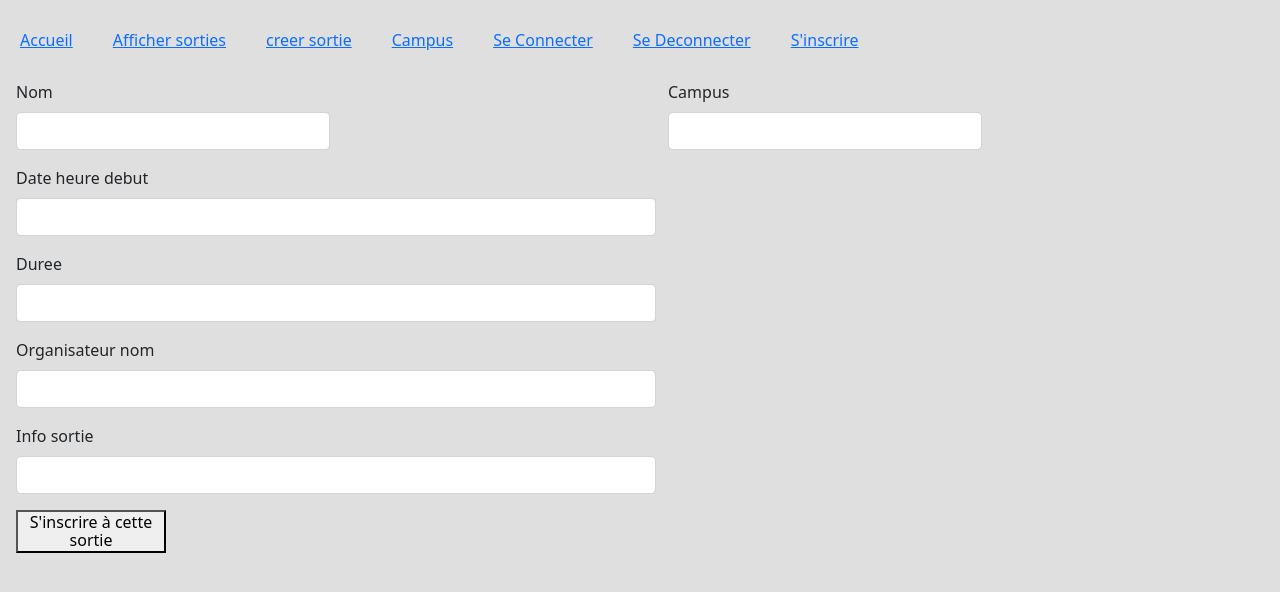
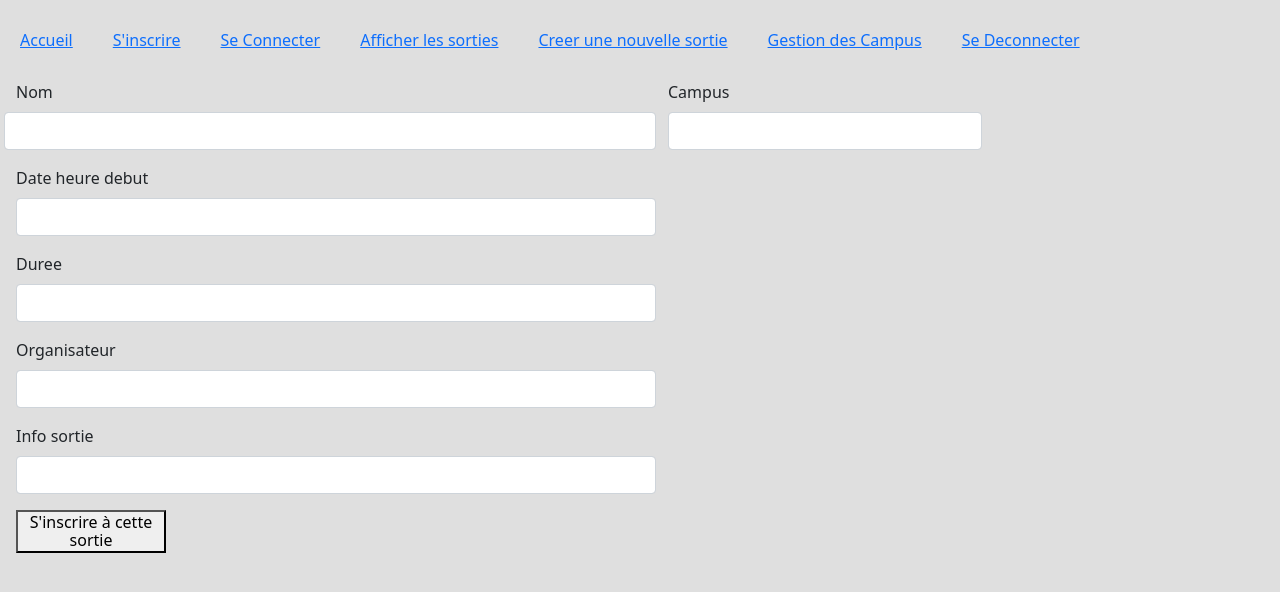
Before and after one commit to SandrineTiss/TeamFourSortir.com, a Symfony app: template templates/participation/inscription.html.twig in a window 1280 px wide. Shown: the top 592 px of the page. Run offline with Twig, Linux system fonts and the light colour scheme; the template is opened without the code that fills it, so the values that code supplies are empty; form fields are guessed from the names that the template uses; some libraries are stand-ins or nearby versions.

Commit message:
formulaire inscription en bonne voie

```diff
--- a/templates/base.html.twig
+++ b/templates/base.html.twig
@@ -16,12 +16,13 @@
             <nav class="navbar">
                 <ul>
                     <li><a href="{{ path('main_accueil') }}">Accueil</a></li>
-                    <li><a href="{{ path('sortie_liste') }}">Afficher sorties</a></li>
-                    <li><a href="{{ path('sortie_creerSortie') }}">creer sortie</a></li>
-                    <li><a href="{{ path('campus_campus') }}">Campus</a></li>
+                    <li><a href="{{ path('app_register') }}">S'inscrire</a></li>
                     <li><a href="{{ path('app_login') }}">Se Connecter</a></li>
+                    <li><a href="{{ path('sortie_liste') }}">Afficher les sorties</a></li>
+                    <li><a href="{{ path('sortie_creerSortie') }}">Creer une nouvelle sortie</a></li>
+                    <li><a href="{{ path('campus_campus') }}">Gestion des Campus</a></li>
                     <li><a href="{{ path('app_logout') }}">Se Deconnecter</a></li>
-                    <li><a href="{{ path('app_register') }}">S'inscrire</a></li>
+
                 </ul>
             </nav>
         </header>
--- a/templates/participation/inscription.html.twig
+++ b/templates/participation/inscription.html.twig
@@ -10,7 +10,9 @@
 
         <div class="row">
             <div class="col">
-                {{ form_row(sortie.nom, {'disabled' : 'true'}) }}
+                <div class="row">
+                    {{ form_label(sortie.nom) }}{{ form_widget(sortie.nom, {'disabled' : 'true'}) }}
+                </div>
             </div>
             <div class="col">
                 {{ form_row(sortie.campus, {'disabled' : 'true'}) }}
@@ -28,7 +30,8 @@
         </div>
         <div class="row">
             <div class="col">
-                {{ form_row(sortie.organisateur.nom, {'disabled' : 'true'}) }}
+                {{ form_label(sortie.organisateur) }}
+                {{ form_widget(sortie.organisateur.nom) }}
             </div>
         </div>
         <div class="row">
```
Also changed, not shown: migrations/Version20210922082640.php (added, +31 -0 lines), src/Controller/ParticipationController.php (+6 -2 lines), src/Repository/SortiesRepository.php (+0 -24 lines).
